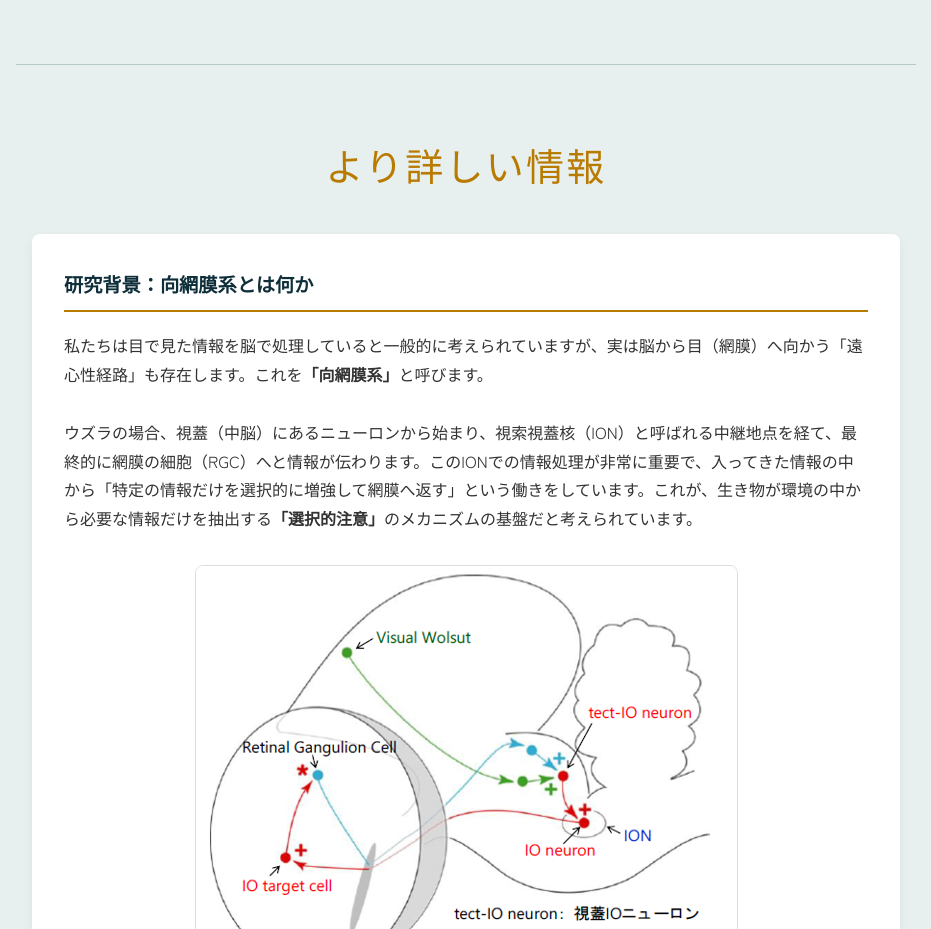
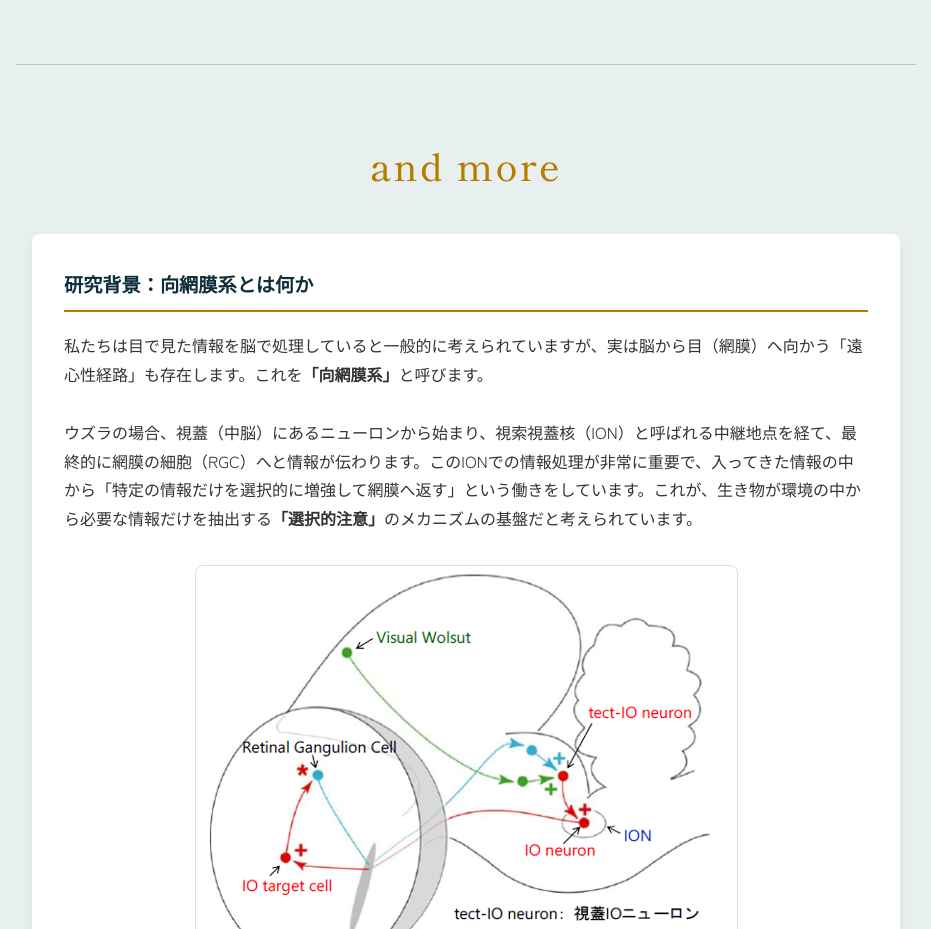
Before and after one commit to freetetsuya-rgb/ohno-lab, a plain HTML site: page researcher-2.html in a window 1280 px wide. Shown: the part 1900-2829 px from the top of the page, without its empty margins (174-1105 px from the left). Drawn offline with Linux system fonts and the light colour scheme.

Commit message:
Update researcher-2.html

```diff
--- a/researcher-2.html
+++ b/researcher-2.html
@@ -49,7 +49,7 @@
 <!-- ここが追加したい独自セクション（最初は非表示） -->
 <div id="custom-content" style="display:none;">
   <section class="custom-section">
-    <h2>より詳しい情報</h2>
+    <h2>and more</h2>
 <div class="qa-box">
       <h3>研究背景：向網膜系とは何か</h3>
       <p>
```
